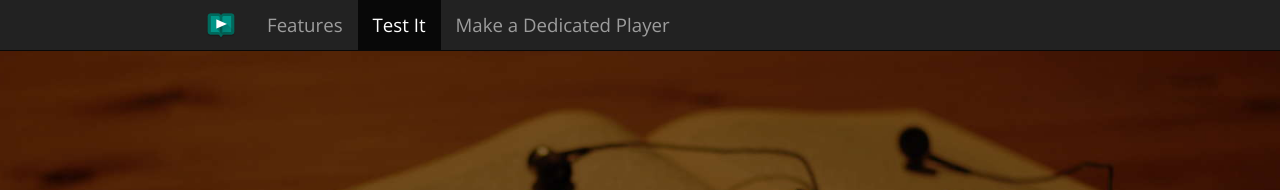
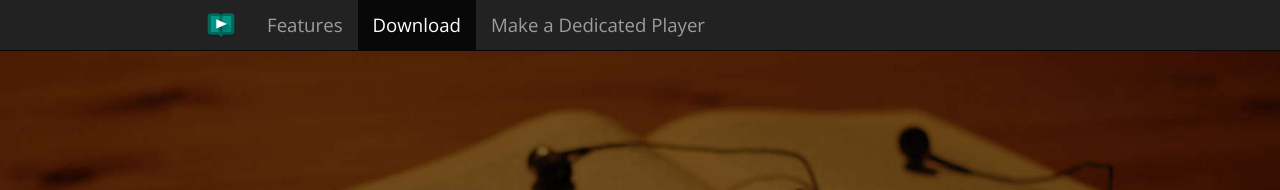
Before and after one commit to msimonides/homerplayer, a Jekyll site: the page built from install-test.html, in a window 1280 px wide. Shown: the top 190 px of the page. Built offline with Jekyll 4.4.1, drawn with Linux system fonts in a browser that asks for light colours; nearby versions of some CDN libraries.

Commit message:
Change "Test it" -> "Download" in menu.

```diff
--- a/install-test.html
+++ b/install-test.html
@@ -1,7 +1,7 @@
 ---
 layout: page
 meta_title: "Homer Player: test the app on your phone"
-title: "Test It"
+title: "Download"
 heading: "Testing"
 description: "Try out Homer Player on your Android phone or tablet"
 meta_description: "Install Homer Player on your Android device to try it out."
```
